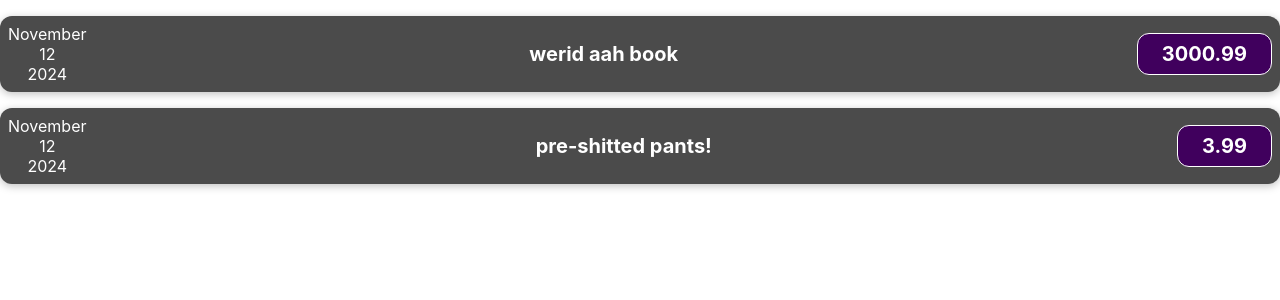
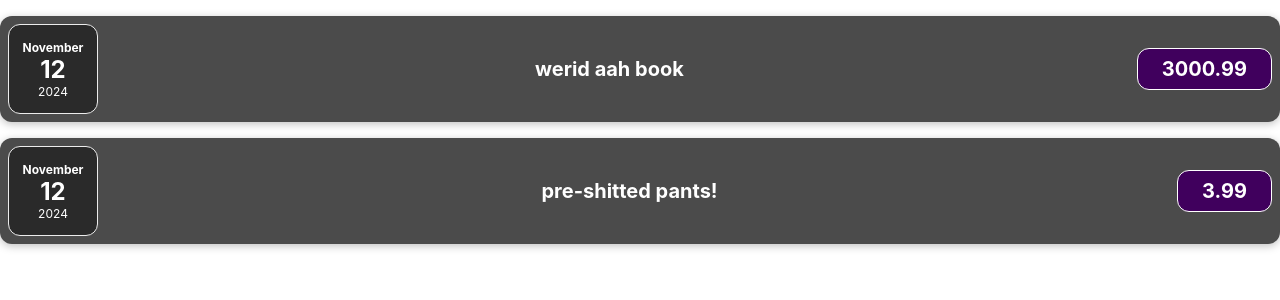
Before and after one commit to OtokarSefer/expenses, a React (Create React App) app: page / in a window 1280 px wide. Shown: the top 300 px of the page. Built offline with nearby package versions, Linux system fonts and the light colour scheme.

Commit message:
ül.5 tehtud

```diff
--- a/src/components/ExpenseDate.js
+++ b/src/components/ExpenseDate.js
@@ -1,15 +1,15 @@
 const ExpenseDate = (props) => {
-    const day = props.date.toLocaleString('en-US', {day: '2-digit'})
-    const month = props.date.toLocaleString('en-US', {month: 'long'})
-    const year = props.date.getFullYear()
+    const day = props.date.toLocaleString('en-US', { day: '2-digit' });
+    const month = props.date.toLocaleString('en-US', { month: 'long' });
+    const year = props.date.getFullYear();
 
-    return(
-        <div>
-            <div>{month}</div>
-            <div>{day}</div>
-            <div>{year}</div>
+    return (
+        <div className='expense-date'>
+            <div className='expense-date__month'>{month}</div>
+            <div className='expense-date__day'>{day}</div>
+            <div className='expense-date__year'>{year}</div>
         </div>
-    )
-}
+    );
+};
 
-export default ExpenseDate
+export default ExpenseDate;
--- a/src/components/ExpenseItem.css
+++ b/src/components/ExpenseItem.css
@@ -1,3 +1,31 @@
+.expense-date {
+    display: flex;
+    flex-direction: column;
+    width: 5.5rem;
+    height: 5.5rem;
+    border: 1px solid #ececec;
+    background-color: #2a2a2a;
+    color: white;
+    border-radius: 12px;
+    align-items: center;
+    justify-content: center;
+}
+
+
+.expense-date__month {
+    font-size: 0.75rem;
+    font-weight: bold;
+}
+
+.expense-date__year {
+    font-size: 0.75rem;
+}
+
+.expense-date__day {
+    font-size: 1.5rem;
+    font-weight: bold;
+}
+
 .expense-item {
     display: flex;
     justify-content: space-between;
```
Also changed, not shown: src/index.css (line endings or trailing spaces).
